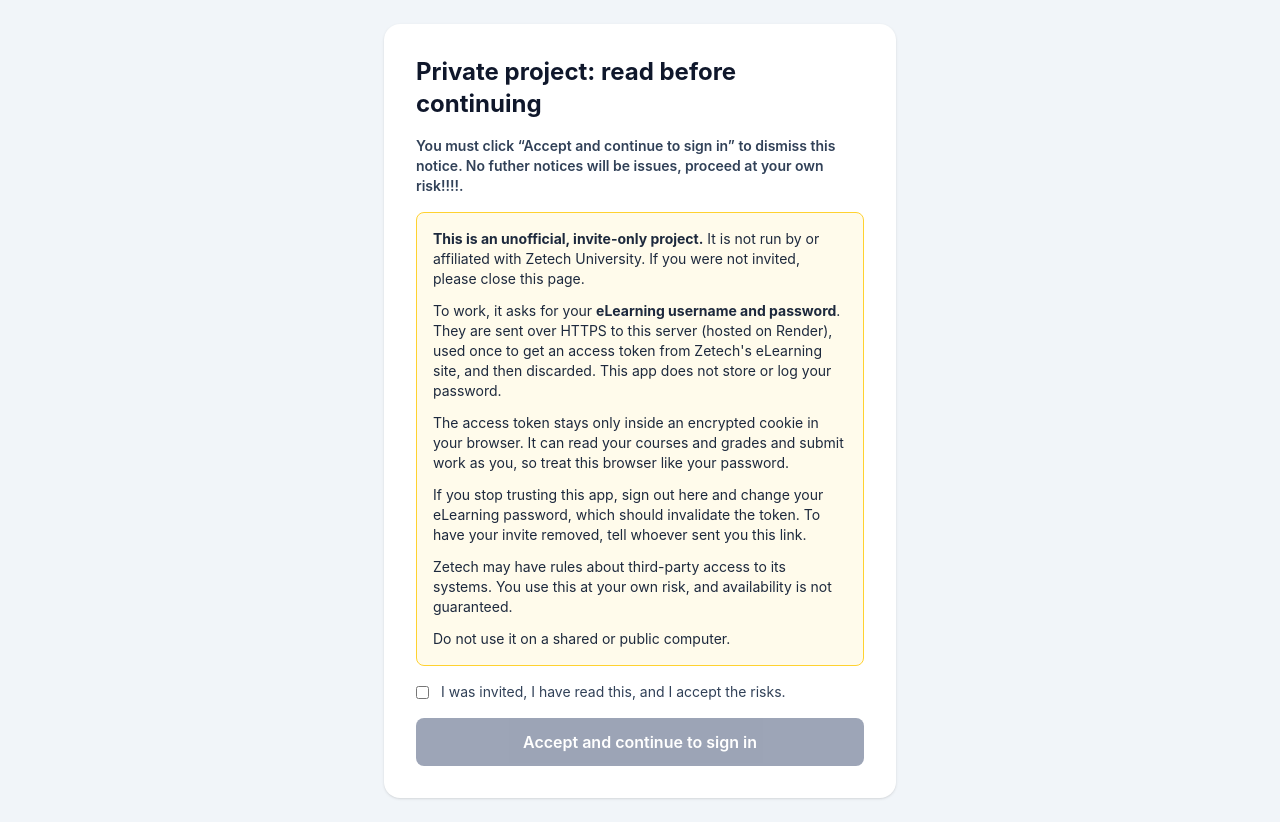
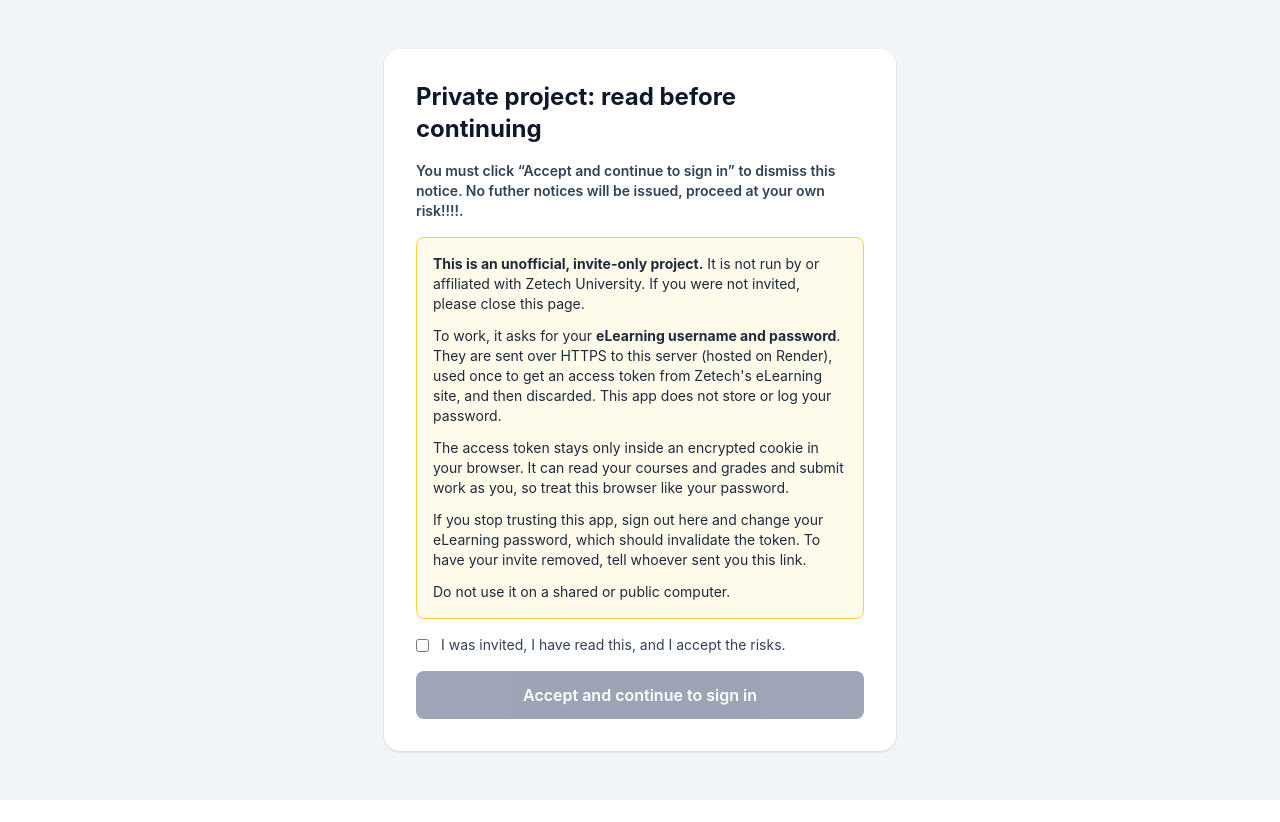
Before and after one commit to kabakadev/lms-watch, a React app in the folder frontend/: page / in a window 1280 px wide. After the commit the page ends 800 px from the top, so only its background shows below. Built offline with nearby package versions, Linux system fonts and the light colour scheme; no server answers; the HTML template or start-up script is replaced by a standard one.

Commit message:
typo fix

```diff
--- a/frontend/src/components/Login.jsx
+++ b/frontend/src/components/Login.jsx
@@ -9,7 +9,7 @@ function Notice({ onAccept }) {
       <div className="w-full max-w-lg bg-white rounded-2xl shadow-sm p-8 space-y-4">
         <h1 className="text-2xl font-bold text-slate-900">Private project: read before continuing</h1>
         <p className="text-sm font-semibold text-slate-700">
-          You must click “Accept and continue to sign in” to dismiss this notice. No futher notices will be issues, proceed at your own risk!!!!.
+          You must click “Accept and continue to sign in” to dismiss this notice. No futher notices will be issued, proceed at your own risk!!!!.
         </p>
 
         <div className="rounded-lg border border-amber-300 bg-amber-50 p-4 text-sm text-slate-800 space-y-3">
@@ -30,10 +30,7 @@ function Notice({ onAccept }) {
             If you stop trusting this app, sign out here and change your eLearning password, which should
             invalidate the token. To have your invite removed, tell whoever sent you this link.
           </p>
-          <p>
-            Zetech may have rules about third-party access to its systems. You use this at your own risk, and
-            availability is not guaranteed.
-          </p>
+
           <p>Do not use it on a shared or public computer.</p>
         </div>
 
```
